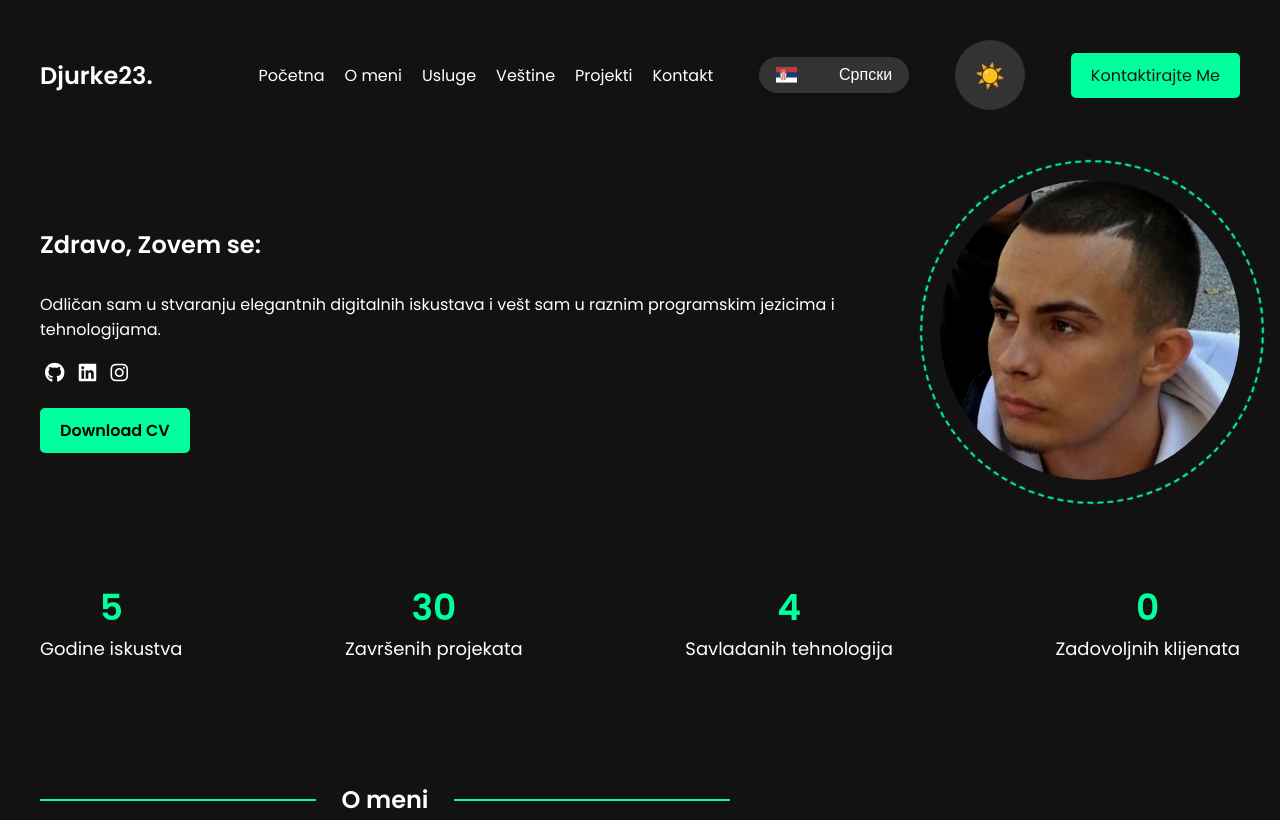
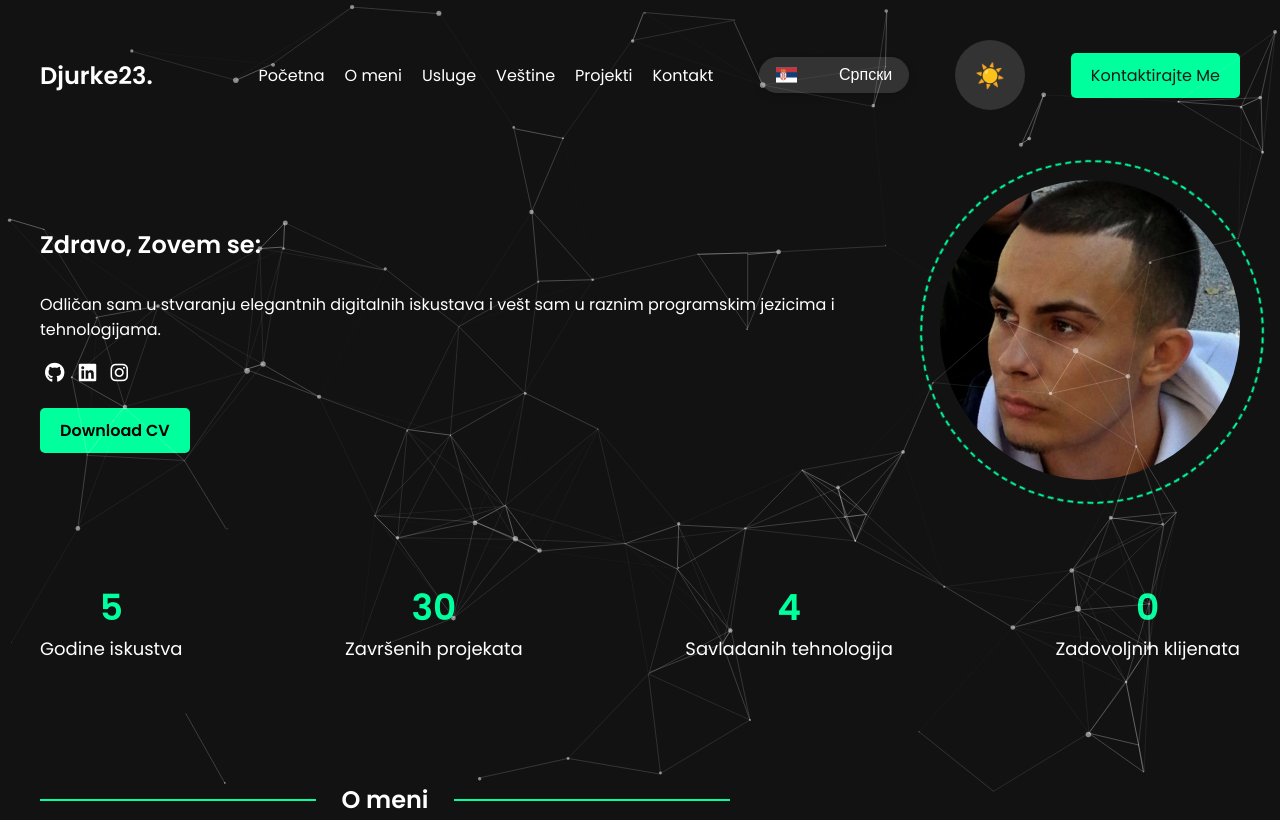
Before and after one commit to djurke23/portfolio, a plain HTML site: page index.html in a window 1280 px wide. Shown: the top 820 px of the page. Drawn offline with nearby package versions, Linux system fonts and the light colour scheme; animation ran at ten frames a second.

Commit message:
Add files via upload

```diff
--- a/index.html
+++ b/index.html
@@ -10,10 +10,21 @@
     <link rel="stylesheet" href="https://cdnjs.cloudflare.com/ajax/libs/flag-icon-css/3.5.0/css/flag-icon.min.css">
 
 </head>
+
+
 <body>
+
+
+<!-- Particles Container -->
+<div id="particles-js"></div>
+
+
+
     <div id="loading-screen">
         <div class="loader"></div>
     </div>
+
+
 
     <div class="container">
 
@@ -89,6 +100,12 @@
 
 
             </div>
+
+
+
+
+
+
 
             <!-- pocetna slika -->
             <div class="profile-image">
@@ -528,7 +545,16 @@
 
 
     <script src="scripts.js"></script>
+
+
+
+    <script src="https://cdn.jsdelivr.net/npm/particles.js@2.0.0/particles.min.js"></script>
+
+    <script src="particles.js"></script>
+
     <script src="https://kit.fontawesome.com/21f2a2b597.js" crossorigin="anonymous"></script>
+
+
 
 
 
--- /dev/null
+++ b/particles.js
@@ -0,0 +1,103 @@
+// Initialize particles.js with configuration
+particlesJS('particles-js', {
+    "particles": {
+        "number": {
+            "value": 80,
+            "density": {
+                "enable": true,
+                "value_area": 800
+            }
+        },
+        "color": {
+            "value": "#ffffff"
+        },
+        "shape": {
+            "type": "circle",
+            "stroke": {
+                "width": 0,
+                "color": "#000000"
+            }
+        },
+        "opacity": {
+            "value": 0.5,
+            "random": false,
+            "anim": {
+                "enable": false,
+                "speed": 1,
+                "opacity_min": 0.1,
+                "sync": false
+            }
+        },
+        "size": {
+            "value": 3,
+            "random": true,
+            "anim": {
+                "enable": false,
+                "speed": 40,
+                "size_min": 0.1,
+                "sync": false
+            }
+        },
+        "line_linked": {
+            "enable": true,
+            "distance": 150,
+            "color": "#ffffff",
+            "opacity": 0.4,
+            "width": 1
+        },
+        "move": {
+            "enable": true,
+            "speed": 6,
+            "direction": "none",
+            "random": false,
+            "straight": false,
+            "out_mode": "out",
+            "bounce": false,
+            "attract": {
+                "enable": false,
+                "rotateX": 600,
+                "rotateY": 1200
+            }
+        }
+    },
+    "interactivity": {
+        "detect_on": "canvas",
+        "events": {
+            "onhover": {
+                "enable": true,
+                "mode": "repulse"
+            },
+            "onclick": {
+                "enable": true,
+                "mode": "push"
+            },
+            "resize": true
+        },
+        "modes": {
+            "grab": {
+                "distance": 400,
+                "line_linked": {
+                    "opacity": 1
+                }
+            },
+            "bubble": {
+                "distance": 250,
+                "size": 0,
+                "duration": 2,
+                "opacity": 0.8,
+                "speed": 3
+            },
+            "repulse": {
+                "distance": 400,
+                "duration": 0.4
+            },
+            "push": {
+                "particles_nb": 4
+            },
+            "remove": {
+                "particles_nb": 2
+            }
+        }
+    },
+    "retina_detect": true
+});
--- a/styles.css
+++ b/styles.css
@@ -1229,3 +1229,21 @@ button:hover, .language-toggle:hover {
 #sunIcon, #moonIcon {
     transition: opacity 0.3s ease;
 }
+
+
+
+
+
+
+
+
+#particles-js {
+    position: fixed; /* Ensure it covers the whole viewport */
+    top: 0;
+    left: 0;
+    width: 100%;
+    height: 100%;
+    z-index: 1; /* Make sure it's behind all other content */
+    overflow: hidden; /* Hide overflow to keep the effect clean */
+    pointer-events: none; /* Allows clicks and interactions to pass through */
+}
```
Also changed, not shown: particles.html (added, +135 -0 lines), sneg.html (added, +130 -0 lines), scripts.js (line endings or trailing spaces), 1 other file.
